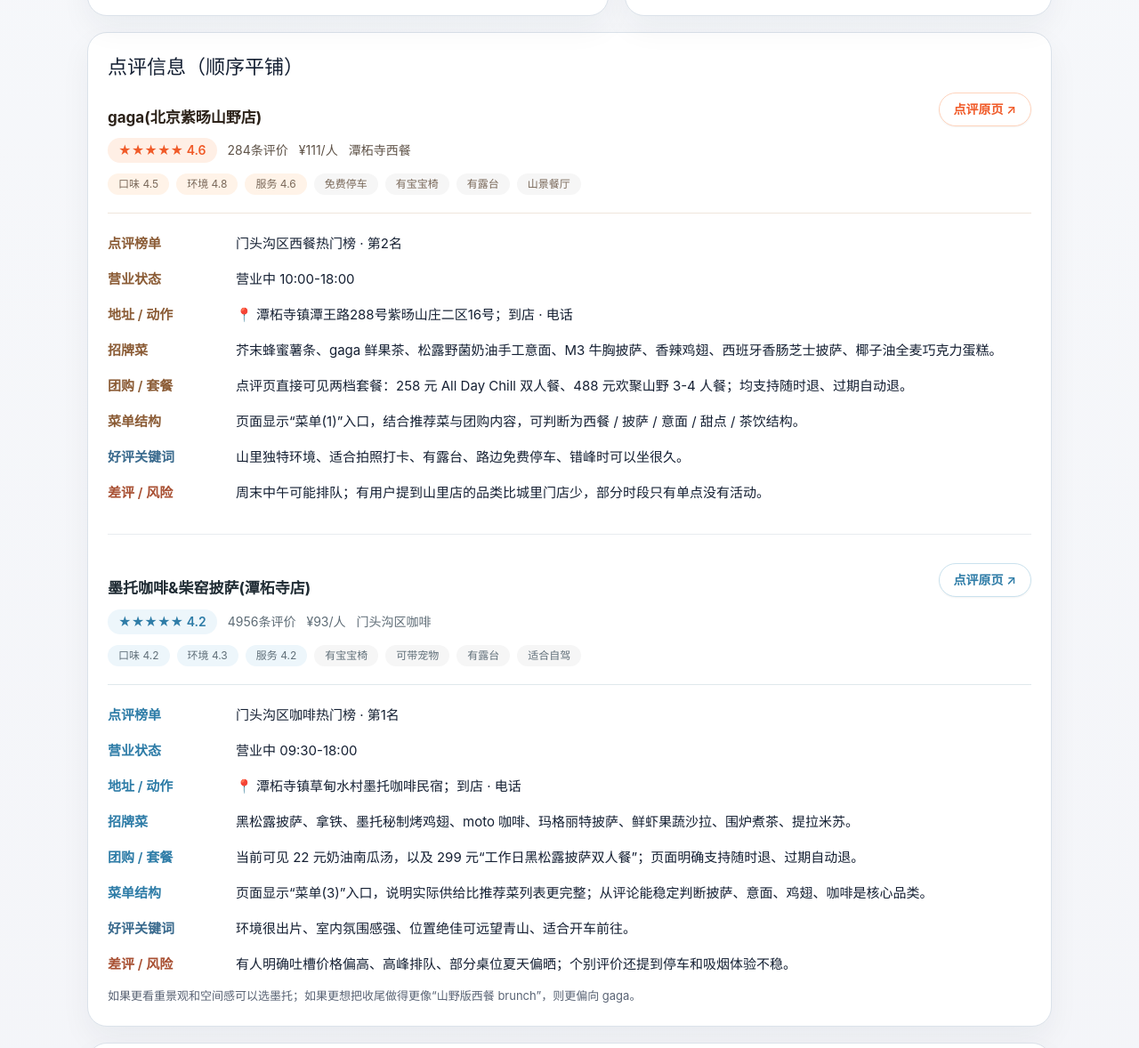
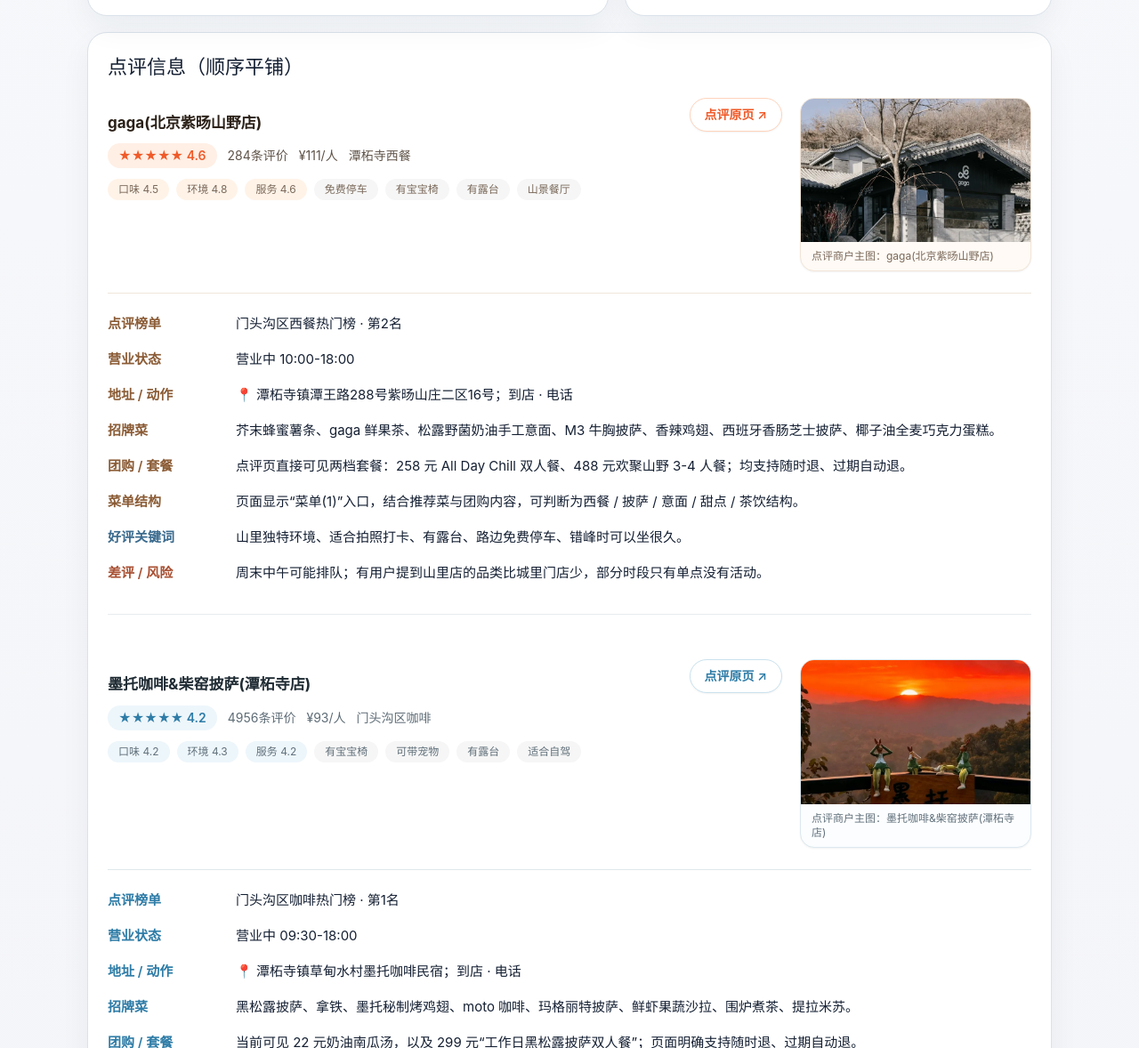
Before and after one commit to novaAIdesigner/beijing-vibe-trip, a plain HTML site: page pages/春季-门头沟-8.0h-37km-洞穴咖啡收尾-11.4km688m.html in a window 1280 px wide. Shown: the part 1568-2746 px from the top of the page at 89% size. Drawn offline with nearby package versions, Linux system fonts and the light colour scheme.

Commit message:
Restore dianping merchant images in flat cards

```diff
--- a/pages/春季-门头沟-8.0h-37km-洞穴咖啡收尾-11.4km688m.html
+++ b/pages/春季-门头沟-8.0h-37km-洞穴咖啡收尾-11.4km688m.html
@@ -146,11 +146,11 @@
       <h2>封面速览</h2>
       <div class="masonry">
                 <figure>
-          <img src="https://sns-webpic-qc.xhscdn.com/202604221406/4722a5827823d41031c4a34c9f3b2ec2/notes_pre_post/1040g3k831rv6j4fgis8g5q8pjhhdtkangmua4oo!nc_n_webp_mw_1" alt="小红书帖子：洞力场 洞穴咖啡放上桌了" loading="lazy" referrerpolicy="no-referrer" />
+          <img src="https://sns-webpic-qc.xhscdn.com/202604221406/4722a5827823d41031c4a34c9f3b2ec2/notes_pre_post/1040g3k831rv6j4fgis8g5q8pjhhdtkangmua4oo!nc_n_webp_mw_1" alt="小红书帖子：洞力场 洞穴咖啡放上桌了" loading="eager" decoding="async" width="750" height="750" referrerpolicy="no-referrer" />
           <figcaption>参考帖 1：<a href="https://www.xiaohongshu.com/search_result/697c6f25000000002202d2d6?xsec_token=AB66nXnR5GbXK2Cu4DwqsV0L7_93zKS67loUii664o_zc=&xsec_source=">洞力场｜洞穴咖啡放“上桌”了！</a>。先把气质拉满，再补结构化落地信息。</figcaption>
         </figure>
         <figure>
-          <img src="https://sns-webpic-qc.xhscdn.com/202604221406/7d19fda05b810fbeeb5c632e4930232a/notes_pre_post/1040g3k031pb5jpf22u6g5pcst2p83rjobh4btvo!nc_n_webp_mw_1" alt="小红书帖子：北京每周一山 潭柘寺天坑徒步攻略" loading="lazy" referrerpolicy="no-referrer" />
+          <img src="https://sns-webpic-qc.xhscdn.com/202604221406/7d19fda05b810fbeeb5c632e4930232a/notes_pre_post/1040g3k031pb5jpf22u6g5pcst2p83rjobh4btvo!nc_n_webp_mw_1" alt="小红书帖子：北京每周一山 潭柘寺天坑徒步攻略" loading="eager" decoding="async" width="750" height="750" referrerpolicy="no-referrer" />
           <figcaption>参考帖 2：<a href="https://www.xiaohongshu.com/search_result/6926614800000000190270a8?xsec_token=ABuhLYCsVvcrFcXqPiEgy5gsqyHx-DmSHHynAD4o0i6kM=&xsec_source=">【北京每周一山】潭柘寺天坑徒步攻略</a>。用于补“山线本体到底长什么样”。</figcaption>
         </figure>
       </div>
@@ -185,7 +185,9 @@
       <h2>点评信息（顺序平铺）</h2>
       <div class="space-y-8">
         <article>
-          <div class="flex flex-col gap-3 border-b border-[#efe6dc] pb-5 sm:flex-row sm:items-start sm:justify-between">
+          <div class="grid gap-5 border-b border-[#efe6dc] pb-6 md:grid-cols-[minmax(0,1fr)_260px] md:items-start">
+            <div>
+              <div class="flex flex-col gap-3 sm:flex-row sm:items-start sm:justify-between">
                 <div>
                   <h3 class="m-0 text-[24px] font-bold leading-tight text-[#2b2118]"><a class="text-inherit no-underline hover:underline" href="https://www.dianping.com/shop/k1XO6mj8gyI9nDQg">gaga(北京紫旸山野店)</a></h3>
                   <div class="mt-3 flex flex-wrap items-center gap-x-3 gap-y-2 text-sm text-[#5f5348]">
@@ -206,6 +208,12 @@
                 </div>
                 <a class="inline-flex shrink-0 items-center justify-center rounded-full border border-[#ffd3bc] bg-white px-4 py-2 text-sm font-semibold text-[#f05a28] no-underline shadow-sm hover:bg-[#fff7f2]" href="https://www.dianping.com/shop/k1XO6mj8gyI9nDQg">点评原页 ↗</a>
               </div>
+            </div>
+            <figure class="overflow-hidden rounded-2xl border border-[#f1e5d8] bg-[#fffaf5] shadow-sm">
+              <img class="block h-full w-full object-cover" src="../assets/dianping/gaga-ziyang.webp" alt="gaga 北京紫旸山野店 商户主图" loading="eager" decoding="async" width="750" height="750" referrerpolicy="no-referrer" />
+              <figcaption class="px-3 py-2 text-xs text-[#7a695a]">点评商户主图：gaga(北京紫旸山野店)</figcaption>
+            </figure>
+          </div>
           <dl class="mt-5 grid gap-x-6 gap-y-3 text-[15px] leading-7 md:grid-cols-[120px,1fr]">
             <dt class="font-semibold text-[#8b5c36]">点评榜单</dt><dd>门头沟区西餐热门榜 · 第2名</dd>
             <dt class="font-semibold text-[#8b5c36]">营业状态</dt><dd>营业中 10:00-18:00</dd>
@@ -219,7 +227,9 @@
         </article>
 
         <article class="border-t border-[#e8ecef] pt-8">
-          <div class="flex flex-col gap-3 border-b border-[#dfe8ec] pb-5 sm:flex-row sm:items-start sm:justify-between">
+          <div class="grid gap-5 border-b border-[#dfe8ec] pb-6 md:grid-cols-[minmax(0,1fr)_260px] md:items-start">
+            <div>
+              <div class="flex flex-col gap-3 sm:flex-row sm:items-start sm:justify-between">
                 <div>
                   <h3 class="m-0 text-[24px] font-bold leading-tight text-[#1f2b33]"><a class="text-inherit no-underline hover:underline" href="https://www.dianping.com/shop/G2cF2C7WdsOdWD4x">墨托咖啡&柴窑披萨(潭柘寺店)</a></h3>
                   <div class="mt-3 flex flex-wrap items-center gap-x-3 gap-y-2 text-sm text-[#5e6c76]">
@@ -239,6 +249,12 @@
                   </div>
                 </div>
                 <a class="inline-flex shrink-0 items-center justify-center rounded-full border border-[#cae2ee] bg-white px-4 py-2 text-sm font-semibold text-[#2e7ca7] no-underline shadow-sm hover:bg-[#f6fbfe]" href="https://www.dianping.com/shop/G2cF2C7WdsOdWD4x">点评原页 ↗</a>
+              </div>
+            </div>
+            <figure class="overflow-hidden rounded-2xl border border-[#dce8ef] bg-[#fbfdff] shadow-sm">
+              <img class="block h-full w-full object-cover" src="../assets/dianping/moto-tanzhesi.webp" alt="墨托咖啡&柴窑披萨 商户主图" loading="eager" decoding="async" width="750" height="750" referrerpolicy="no-referrer" />
+              <figcaption class="px-3 py-2 text-xs text-[#61707a]">点评商户主图：墨托咖啡&柴窑披萨(潭柘寺店)</figcaption>
+            </figure>
           </div>
           <dl class="mt-5 grid gap-x-6 gap-y-3 text-[15px] leading-7 md:grid-cols-[120px,1fr]">
             <dt class="font-semibold text-[#2e7ca7]">点评榜单</dt><dd>门头沟区咖啡热门榜 · 第1名</dd>
```
Also changed, not shown: pages/春季-昌平-6.5h-57km-山野烤房咖啡-6.9km425m.html (+21 -5 lines), assets/dianping/gaga-ziyang.webp (added), assets/dianping/heishan-bbq.webp (added), assets/dianping/moto-tanzhesi.webp (added), assets/dianping/yanshou-coffee.webp (added). Lines whose indentation alone changed are shown as unchanged.
